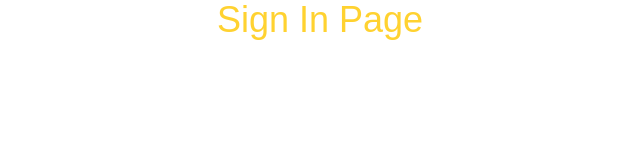
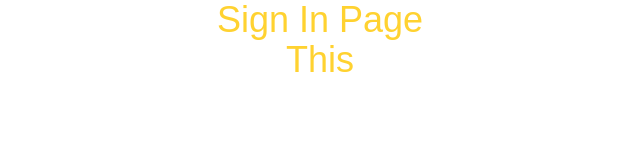
Before and after one commit to alhamzaaaaa/MERN-Stack-Concepts-Recall, a Next.js app in the folder next-js-recall/recall-4-route-groups/: page /sign-in in a window 1280 px wide. Shown: the top 160 px of the page, without its empty margins (320-960 px from the left). Built offline with nearby package versions, Linux system fonts and the light colour scheme.

Commit message:
Concepts Recall

```diff
--- a/next-js-recall/recall-4-route-groups/app/(auth)/sign-in/page.jsx
+++ b/next-js-recall/recall-4-route-groups/app/(auth)/sign-in/page.jsx
@@ -5,7 +5,7 @@ const page = () => {
     <div className=' flex flex-col justify-center items-center  text-4xl text-amber-300'>
       Sign In Page
       <h3>
-
+        This
       </h3>
     </div>
   )
```
